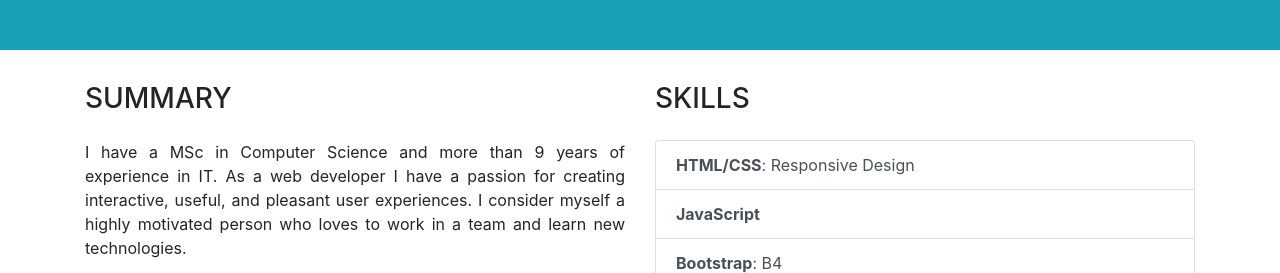
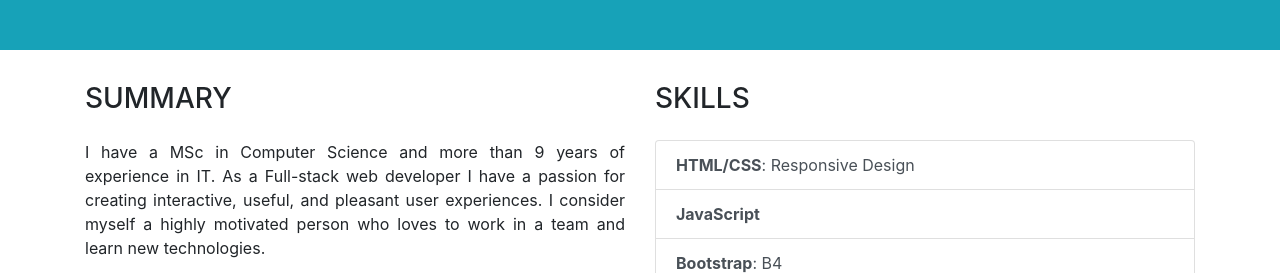
Before and after one commit to afrouzhakim/afrouz-portfolio, a plain HTML site: page index.html in a window 1280 px wide. Shown: the part 504-777 px from the top of the page. Drawn offline with nearby package versions, Linux system fonts and the light colour scheme.

Commit message:
edit profile

```diff
--- a/index.html
+++ b/index.html
@@ -45,7 +45,7 @@
             <div class="col-lg">
                 <h3 class = "mb-4">SUMMARY</h3>
                 <p class="text-justify">   I have a MSc in Computer Science and more than 9 years of experience in IT.
-                    As a web developer I have a passion for creating interactive, useful, and pleasant user experiences. I consider myself a highly motivated person who loves to work in a team and learn new technologies.</p>
+                    As a Full-stack web developer I have a passion for creating interactive, useful, and pleasant user experiences. I consider myself a highly motivated person who loves to work in a team and learn new technologies.</p>
                 <p class="text-justify">The source code of some of my recent works is available on my <a href="https://github.com/afrouzhakim?tab=repositories">Github profile</a>.
                 </p>
                 <!--<img class = "mb-4 img-fluid rounded d-none d-sm-block" src ="./assets/hyf.png" alt="hyf" style ="width:20%">-->
```
